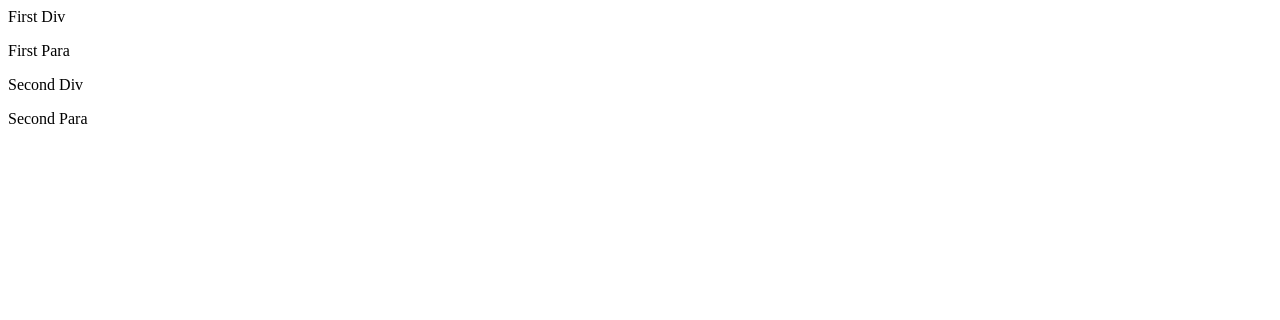
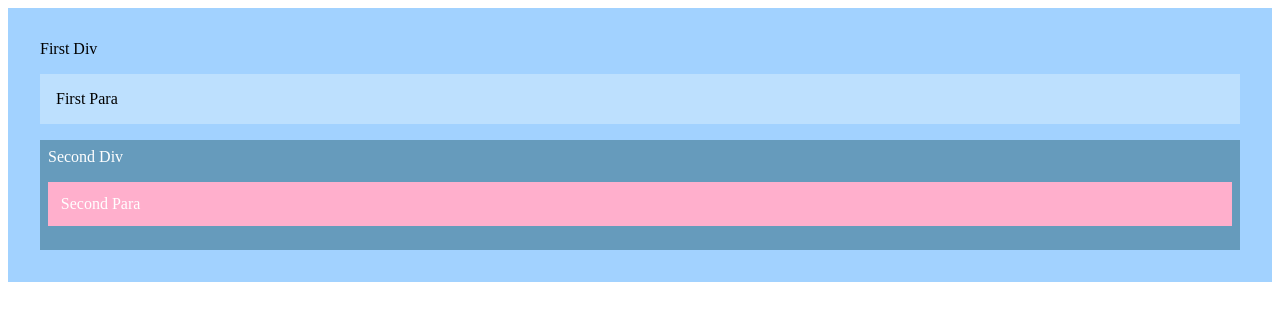
Before and after one commit to adagio-learner/3-Learn_JS, a plain HTML site: page 13.domManipulationStyleElement/index.html in a window 1280 px wide. Drawn offline with Linux system fonts and the light colour scheme.

Commit message:
add .cssText

```diff
--- a/13.domManipulationStyleElement/index.html
+++ b/13.domManipulationStyleElement/index.html
@@ -8,16 +8,19 @@
 <body>
 
 
-    <div id="fDiv">
+    <div id="fDiv" style="background-color: #a2d2ff; padding: 2rem;">
         First Div
-        <p id="fPara">
+        <p id="fPara" style="background-color: #bde0fe; padding: 1rem;">
             First Para
         </p>
-        <div id="sDiv">
+
+        <div id="sDiv" style="background-color: #cdb4db; padding: 1.2rem;">
             Second Div
-            <p id="sPara">Second Para</p>
+            <p id="sPara" style="background-color: #ffc8dd; padding: 0.8rem;">Second Para</p>
         </div>
     </div>
+
+    <script src="script.js"></script>
 
 
 </body>
--- a/13.domManipulationStyleElement/script.js
+++ b/13.domManipulationStyleElement/script.js
@@ -0,0 +1,9 @@
+let paraElement = document.getElementById("sPara");
+
+paraElement.style.backgroundColor = "#ffafcc";
+
+
+
+let secondElement = document.getElementById("sDiv");
+// secondElement.style.cssText;
+secondElement.style.cssText ="background-color: #669bbc; color: white; padding: 0.5rem";
```
